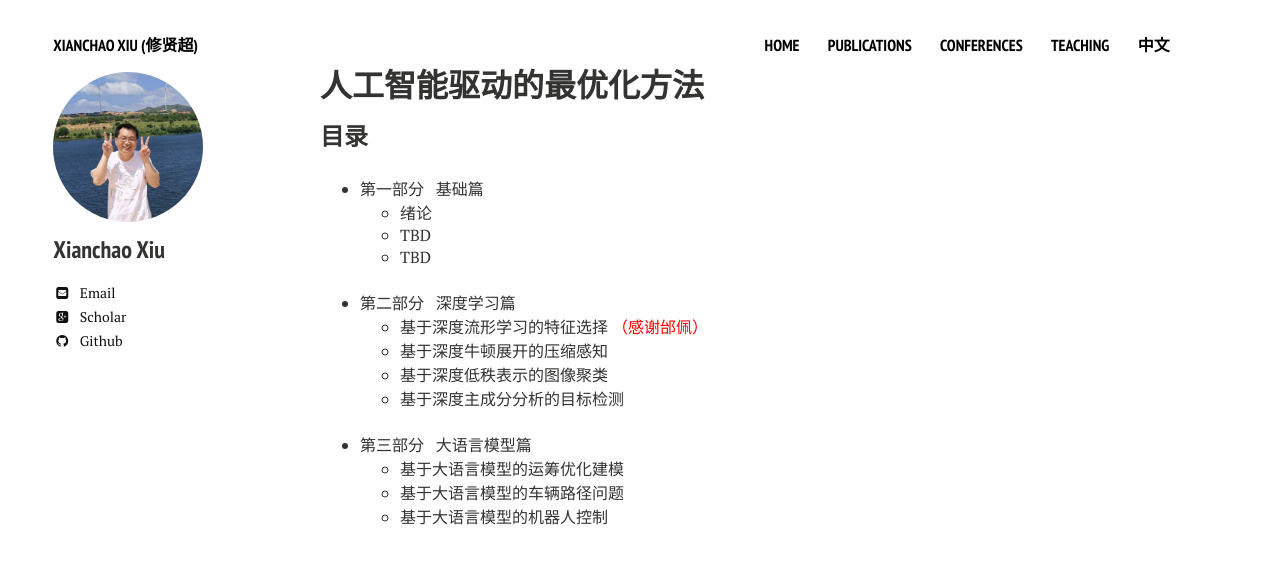
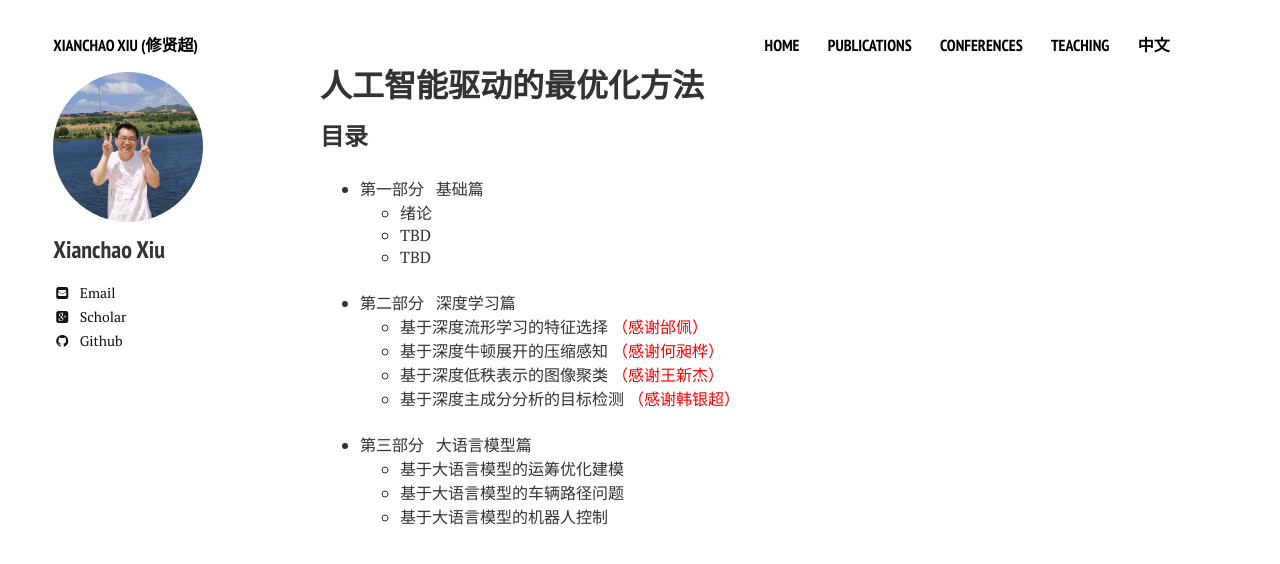
Before and after one commit to xianchaoxiu/xianchaoxiu.github.io, a Jekyll site: the page built from chinese/book/AIOPT/index.md, in a window 1280 px wide. Shown: the top 564 px of the page. Built offline with Jekyll 4.4.1, drawn with Linux system fonts in a browser that asks for light colours; nearby versions of some CDN libraries.

Commit message:
Update index.md

```diff
--- a/chinese/book/AIOPT/index.md
+++ b/chinese/book/AIOPT/index.md
@@ -14,9 +14,9 @@ share: false
 
 * 第二部分 &nbsp; 深度学习篇 <br>
   - 基于深度流形学习的特征选择 <span style="color:#ff0000">（感谢邰佩）</span> <br>
-  - 基于深度牛顿展开的压缩感知 <br>
-  - 基于深度低秩表示的图像聚类 <br>
-  - 基于深度主成分分析的目标检测 <br> <br>
+  - 基于深度牛顿展开的压缩感知 <span style="color:#ff0000">（感谢何昶桦）</span><br>
+  - 基于深度低秩表示的图像聚类 <span style="color:#ff0000">（感谢王新杰）</span><br>
+  - 基于深度主成分分析的目标检测 <span style="color:#ff0000">（感谢韩银超）</span><br> <br>
 
 * 第三部分 &nbsp; 大语言模型篇 <br>
   - 基于大语言模型的运筹优化建模 <br>
```
